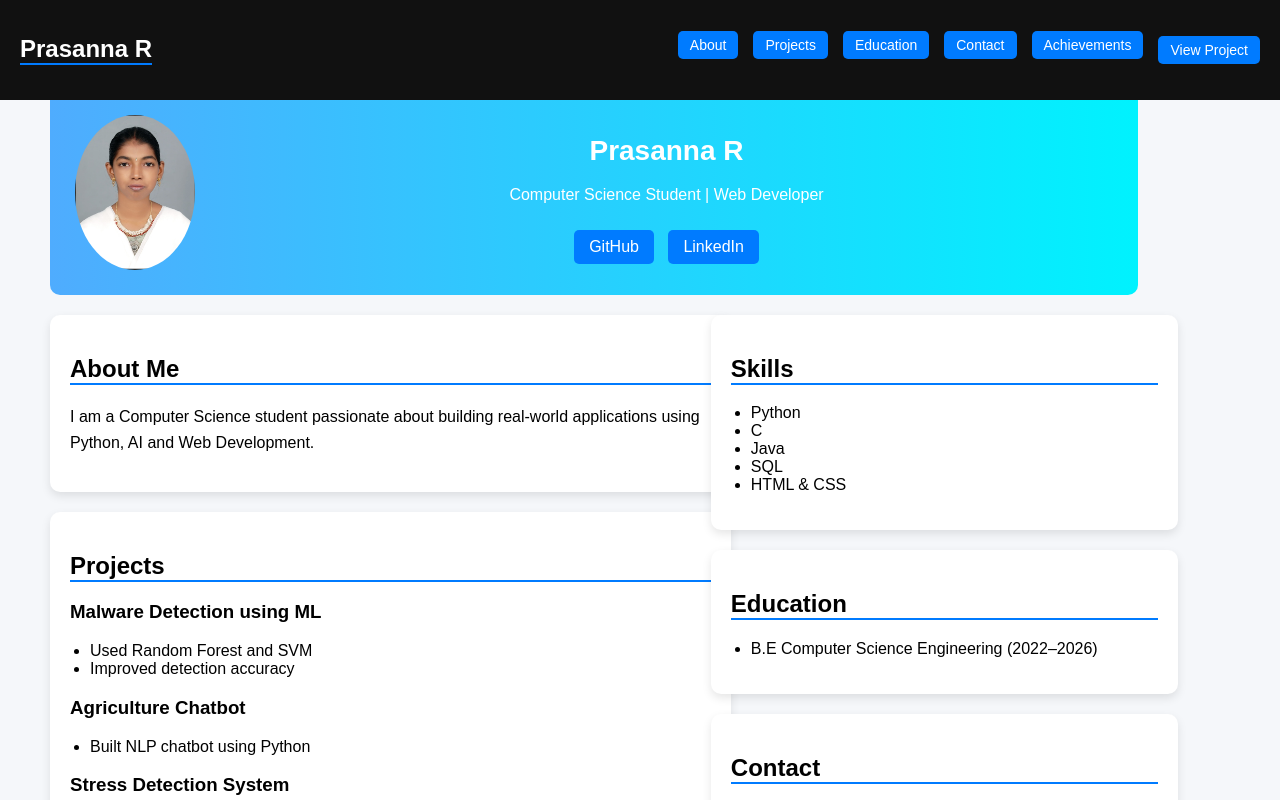
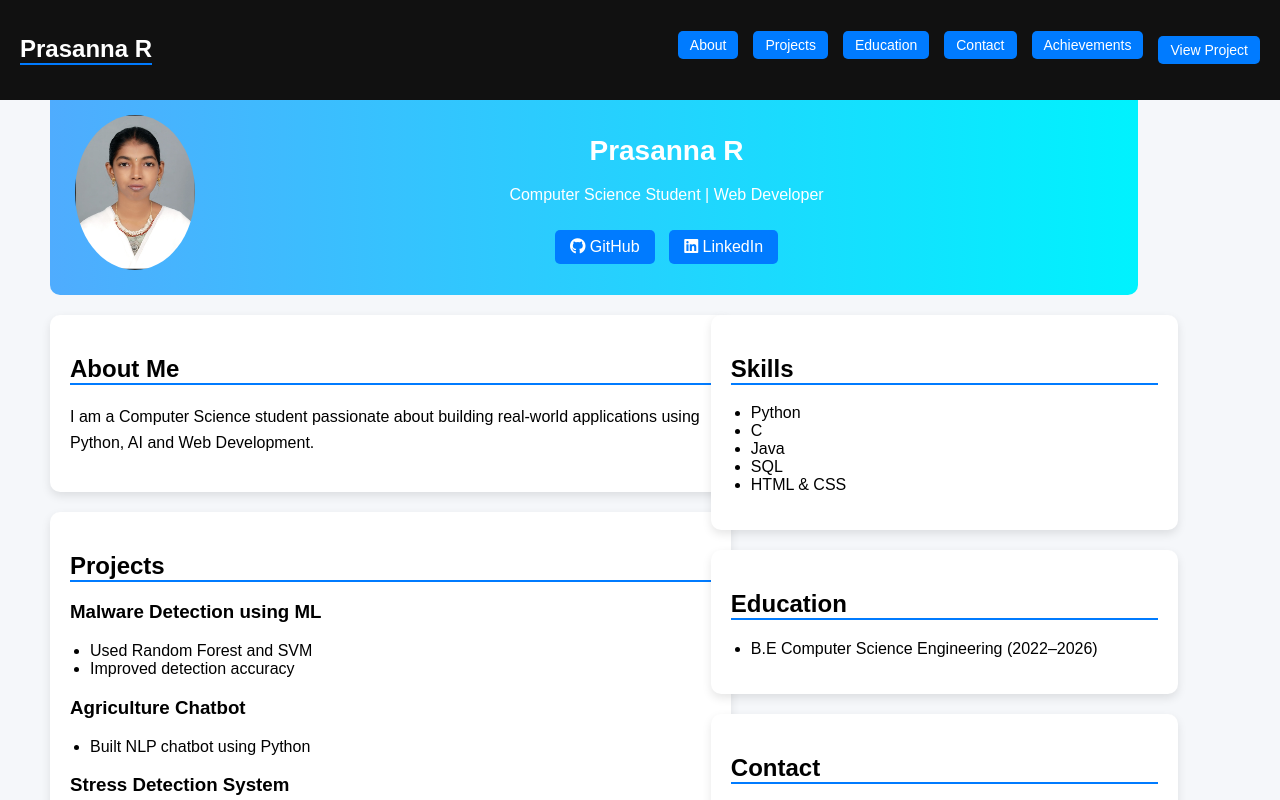
Before and after one commit to rowdybaby-0727/portfolio-website, a plain HTML site: page index.html in a window 1280 px wide. Shown: the top 800 px of the page. Drawn offline with Linux system fonts and the light colour scheme.

Commit message:
Final Portfolio

```diff
--- a/index.html
+++ b/index.html
@@ -3,6 +3,7 @@
 <head>
     <title>Prasanna Portfolio</title>
     <link rel="stylesheet" href="css/style.css">
+    <link rel="stylesheet" href="https://cdnjs.cloudflare.com/ajax/libs/font-awesome/6.5.0/css/all.min.css">
 </head>
 
 <body>
@@ -30,8 +31,12 @@
             <h1>Prasanna R</h1>
             <p>Computer Science Student | Web Developer</p>
 
-            <a href="https://github.com/rowdybaby-0727" target="_blank">GitHub</a>
-            <a href="https://www.linkedin.com/in/prasanna-ramu-51a77727b/" target="_blank">LinkedIn</a>
+            <a href="https://github.com/rowdybaby-0727" target="_blank">
+                <i class="fab fa-github"></i> GitHub
+            </a>
+            <a href="https://www.linkedin.com/in/prasanna-ramu-51a77727b/" target="_blank">
+                <i class="fab fa-linkedin"></i> LinkedIn
+            </a>
         </div>
     </div>
 
```
